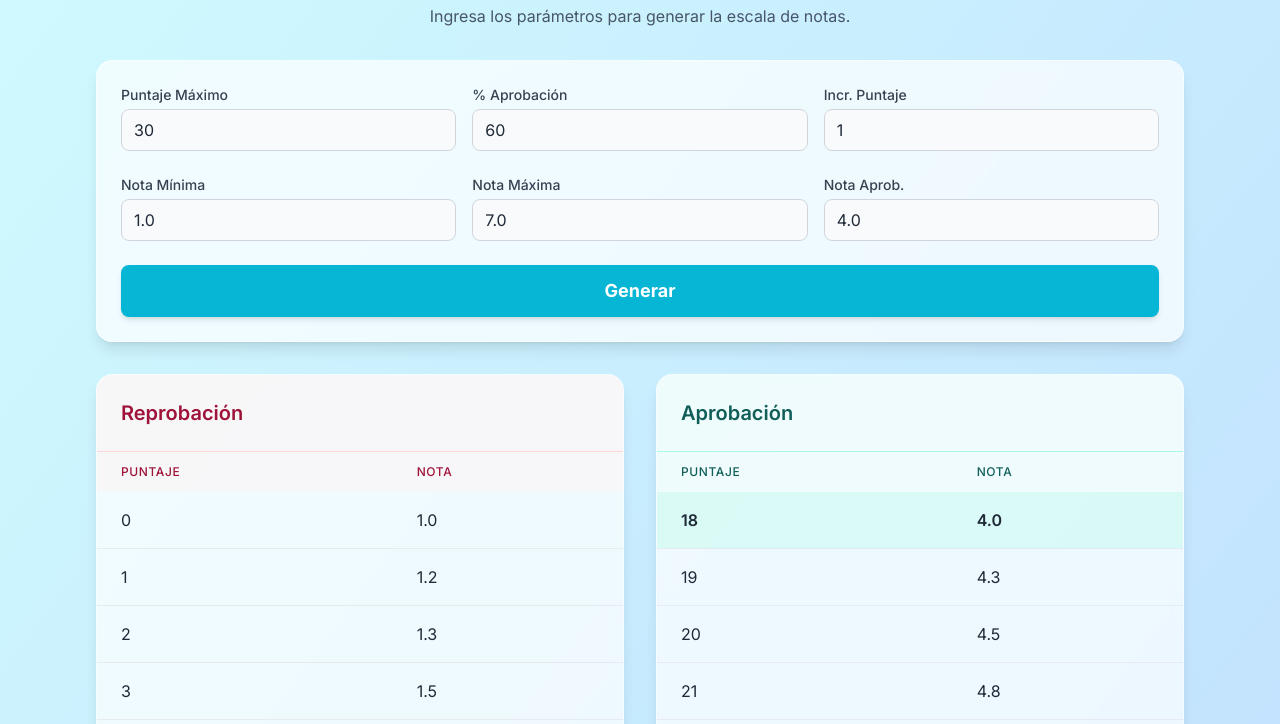
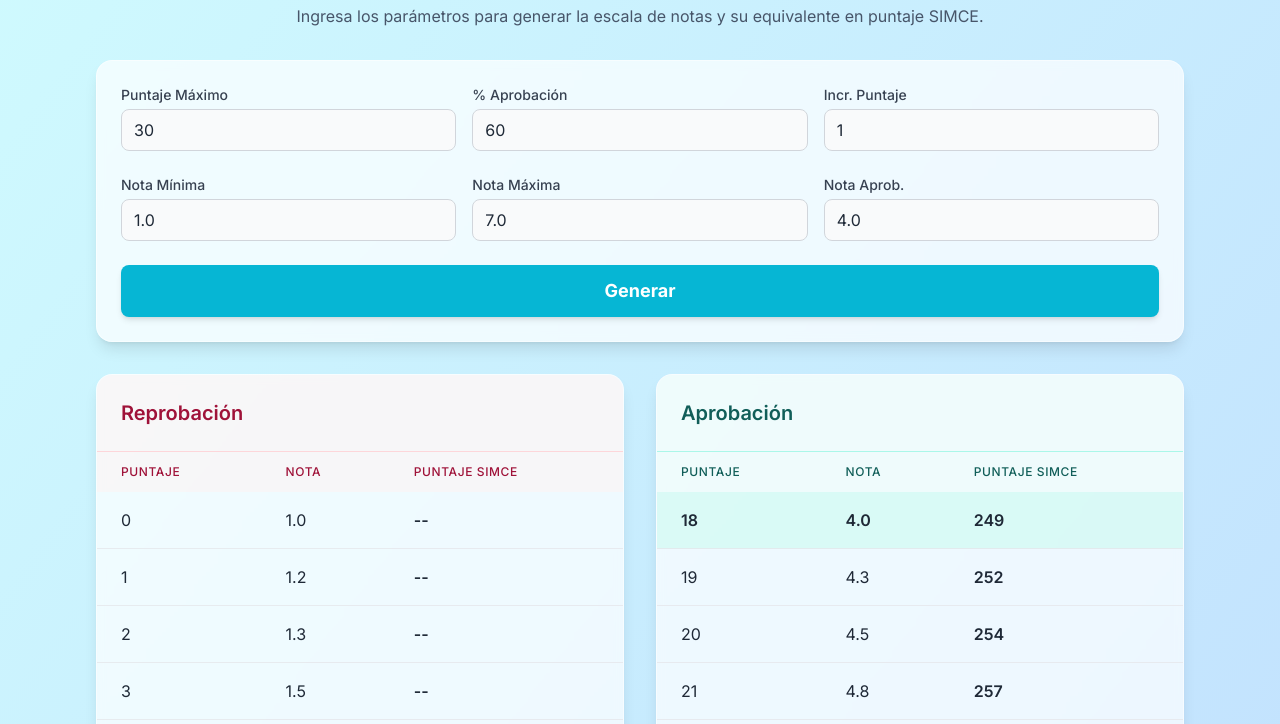
Before and after one commit to pabloriro/escaladenotas, a plain HTML site: page index.html in a window 1280 px wide. Shown: the part 76-800 px from the top of the page. Drawn offline with nearby package versions, Linux system fonts and the light colour scheme.

Commit message:
Update index.html
con puntaje simce

```diff
--- a/index.html
+++ b/index.html
@@ -3,7 +3,7 @@
 <head>
     <meta charset="UTF-8">
     <meta name="viewport" content="width=device-width, initial-scale=1.0">
-    <title>Calculadora de Escala de Notas</title>
+    <title>Calculadora de Escala de Notas con Puntaje SIMCE</title>
     <!-- Incluyendo Tailwind CSS para un diseño moderno y responsivo -->
     <script src="https://cdn.tailwindcss.com"></script>
     <link href="https://fonts.googleapis.com/css2?family=Inter:wght@400;500;600;700&display=swap" rel="stylesheet">
@@ -19,7 +19,7 @@
 
         <header class="text-center mb-8">
             <h1 class="text-3xl sm:text-4xl font-bold text-slate-800">Calculadora de Escala de Notas</h1>
-            <p class="text-md text-slate-600 mt-2">Ingresa los parámetros para generar la escala de notas.</p>
+            <p class="text-md text-slate-600 mt-2">Ingresa los parámetros para generar la escala de notas y su equivalente en puntaje SIMCE.</p>
         </header>
 
         <!-- Panel de configuración -->
@@ -85,6 +85,7 @@
                             <tr>
                                 <th scope="col" class="px-6 py-3 text-left text-xs font-medium text-rose-800 uppercase tracking-wider">Puntaje</th>
                                 <th scope="col" class="px-6 py-3 text-left text-xs font-medium text-rose-800 uppercase tracking-wider">Nota</th>
+                                <th scope="col" class="px-6 py-3 text-left text-xs font-medium text-rose-800 uppercase tracking-wider">Puntaje SIMCE</th>
                             </tr>
                         </thead>
                         <tbody id="tablaReprobados" class="divide-y divide-gray-200/80"></tbody>
@@ -103,6 +104,7 @@
                             <tr>
                                 <th scope="col" class="px-6 py-3 text-left text-xs font-medium text-teal-800 uppercase tracking-wider">Puntaje</th>
                                 <th scope="col" class="px-6 py-3 text-left text-xs font-medium text-teal-800 uppercase tracking-wider">Nota</th>
+                                <th scope="col" class="px-6 py-3 text-left text-xs font-medium text-teal-800 uppercase tracking-wider">Puntaje SIMCE</th>
                             </tr>
                         </thead>
                         <tbody id="tablaAprobados" class="divide-y divide-gray-200/80"></tbody>
@@ -118,6 +120,18 @@
     </footer>
 
     <script>
+        // Objeto de mapeo de notas a puntaje SIMCE, extraído de la imagen proporcionada.
+        const simceMap = {
+            '7.0': 350, '6.9': 347, '6.8': 343, '6.7': 338, '6.6': 332, '6.5': 327, '6.4': 322,
+            '6.3': 320, '6.2': 314, '6.1': 309, '6.0': 304, '5.9': 299, '5.8': 294, '5.7': 289,
+            '5.6': 284, '5.5': 279, '5.4': 274, '5.3': 269, '5.2': 265, '5.1': 260, '5.0': 259,
+            '4.9': 258, '4.8': 257, '4.7': 256, '4.6': 255, '4.5': 254, '4.4': 253, '4.3': 252,
+            '4.2': 251, '4.1': 250, '4.0': 249, '3.9': 248, '3.8': 245, '3.7': 236, '3.6': 231,
+            '3.5': 228, '3.4': 217, '3.3': 211, '3.2': 205, '3.1': 200, '3.0': 195, '2.9': 191,
+            '2.8': 188, '2.7': 186, '2.6': 179, '2.5': 172, '2.4': 165, '2.3': 158, '2.2': 155,
+            '2.1': 153, '2.0': 150
+        };
+
         const generarBtn = document.getElementById('generarBtn');
         const tablaReprobados = document.getElementById('tablaReprobados');
         const tablaAprobados = document.getElementById('tablaAprobados');
@@ -138,8 +152,8 @@
                 notaMinima >= notaMaxima || notaAprobacion <= notaMinima || notaAprobacion > notaMaxima) {
                 errorMessage.textContent = 'Por favor, ingresa valores válidos. Revisa que la nota de aprobación esté entre la mínima y la máxima, y que el incremento sea positivo.';
                 errorMessage.classList.remove('hidden');
-                tablaReprobados.innerHTML = '<tr><td colspan="2" class="px-6 py-12 text-center text-red-600">Error en los datos.</td></tr>';
-                tablaAprobados.innerHTML = '<tr><td colspan="2" class="px-6 py-12 text-center text-red-600">Error en los datos.</td></tr>';
+                tablaReprobados.innerHTML = '<tr><td colspan="3" class="px-6 py-12 text-center text-red-600">Error en los datos.</td></tr>';
+                tablaAprobados.innerHTML = '<tr><td colspan="3" class="px-6 py-12 text-center text-red-600">Error en los datos.</td></tr>';
                 return;
             }
             errorMessage.classList.add('hidden');
@@ -182,11 +196,15 @@
                 const notaRedondeada = Math.round(notaFinal * 10) / 10;
                 const notaFormateada = notaRedondeada.toFixed(1);
 
+                // Obtener el puntaje SIMCE correspondiente
+                const puntajeSimce = simceMap[notaFormateada] || '--';
+
                 // Crear y añadir la fila a la tabla
                 const fila = document.createElement('tr');
                 fila.innerHTML = `
                     <td class="px-6 py-4 whitespace-nowrap">${puntaje.toFixed(puntajeDecimales)}</td>
                     <td class="px-6 py-4 whitespace-nowrap">${notaFormateada}</td>
+                    <td class="px-6 py-4 whitespace-nowrap font-semibold">${puntajeSimce}</td>
                 `;
 
                 // Añadir a la tabla correcta
@@ -203,10 +221,10 @@
 
             // Mensaje si no hay notas en alguna categoría
             if (tablaReprobados.children.length === 0) {
-                tablaReprobados.innerHTML = '<tr><td colspan="2" class="px-6 py-12 text-center text-gray-500">No hay notas en esta categoría.</td></tr>';
+                tablaReprobados.innerHTML = '<tr><td colspan="3" class="px-6 py-12 text-center text-gray-500">No hay notas en esta categoría.</td></tr>';
             }
             if (tablaAprobados.children.length === 0) {
-                tablaAprobados.innerHTML = '<tr><td colspan="2" class="px-6 py-12 text-center text-gray-500">No hay notas en esta categoría.</td></tr>';
+                tablaAprobados.innerHTML = '<tr><td colspan="3" class="px-6 py-12 text-center text-gray-500">No hay notas en esta categoría.</td></tr>';
             }
         });
 
```
